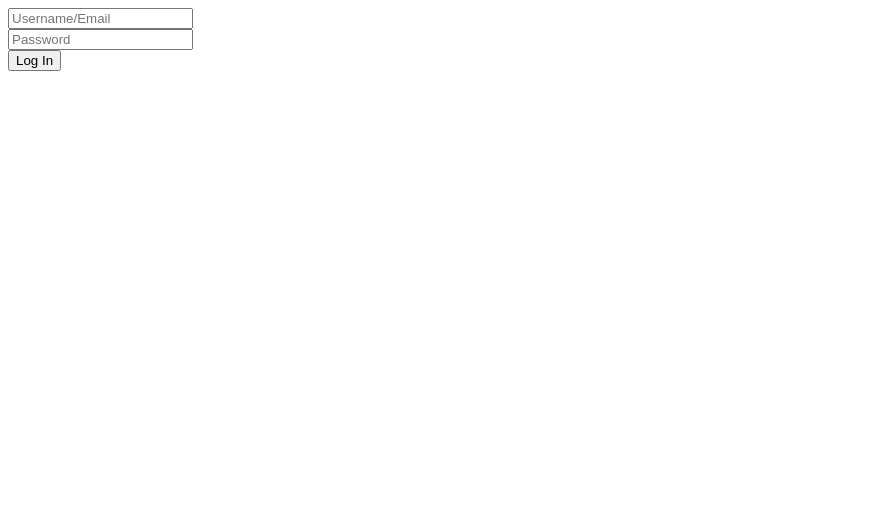
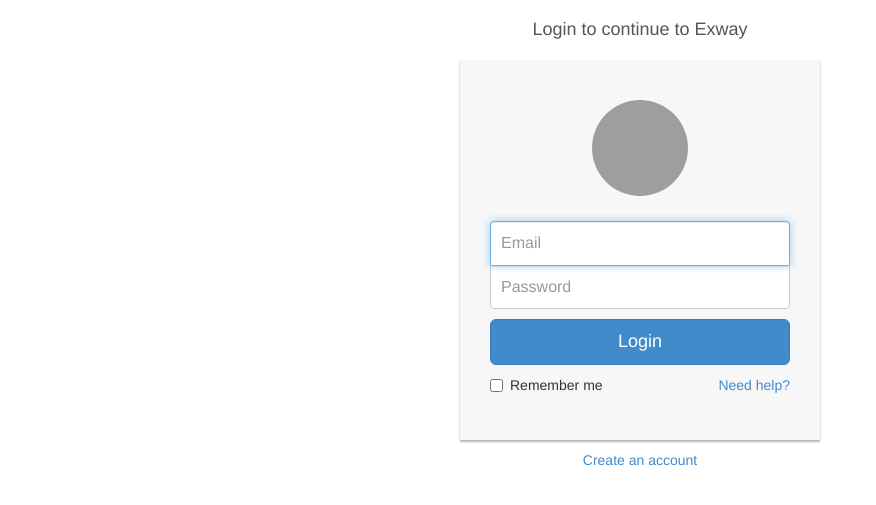
Before and after one commit to ivancrneto/exway, a Django app: template exway/auth/templates/login.html in a window 1280 px wide. Shown: the top 505 px of the page, without its empty margins (0-876 px from the left). Run offline with Django 3.2, Linux system fonts and the light colour scheme; the template is opened without the code that fills it, so the values that code supplies are empty; some libraries are stand-ins or nearby versions; grey boxes are pictures that could not be loaded.

Commit message:
improved login layout

```diff
--- a/exway/auth/templates/login.html
+++ b/exway/auth/templates/login.html
@@ -1,10 +1,34 @@
-<form action="{% url 'auth:login' %}" method="post">
-  {% csrf_token %}
-  <div class="form-group">
-    <input type="text" name="username" class="form-control" placeholder="Username/Email">
-  </div>
-  <div class="form-group">
-    <input type="password" name="password" class="form-control" placeholder="Password">
-  </div>
-  <button type="submit" value="submit" class="btn btn-default" name="login-submit">Log In</button>
-</form>
+{% extends "base.html" %}
+
+{% load staticfiles %}
+
+{% block extra_css %}
+  <link rel="stylesheet" type="text/css" href="{% static "css/login.css" %}">
+{% endblock extra_css %}
+
+{% block content %}
+<div class="container">
+    <div class="row">
+        <div class="col-sm-6 col-md-4 col-md-offset-4">
+            <h1 class="text-center login-title">Login to continue to Exway</h1>
+            <div class="account-wall">
+                <img class="profile-img" src="https://lh5.googleusercontent.com/-b0-k99FZlyE/AAAAAAAAAAI/AAAAAAAAAAA/eu7opA4byxI/photo.jpg?sz=120"
+                    alt="">
+                    <form class="form-signin" action="{% url 'auth:login' %}" method="post" novalidate>
+                      {% csrf_token %}
+                      <input type="text" name="email" class="form-control" placeholder="Email" required autofocus>
+                      <input type="password" name="password" class="form-control" placeholder="Password" required>
+                      <button class="btn btn-lg btn-primary btn-block" type="submit">
+                          Login</button>
+                      <label class="checkbox pull-left">
+                          <input type="checkbox" value="remember-me">
+                          Remember me
+                      </label>
+                      <a href="#" class="pull-right need-help">Need help? </a><span class="clearfix"></span>
+                </form>
+            </div>
+            <a href="#" class="text-center new-account">Create an account </a>
+        </div>
+    </div>
+</div>
+{% endblock content %}
--- /dev/null
+++ b/exway/static/css/login.css
@@ -0,0 +1,75 @@
+.form-signin
+{
+    max-width: 330px;
+    padding: 15px;
+    margin: 0 auto;
+}
+.form-signin .form-signin-heading, .form-signin .checkbox
+{
+    margin-bottom: 10px;
+}
+.form-signin .checkbox
+{
+    font-weight: normal;
+}
+.form-signin .form-control
+{
+    position: relative;
+    font-size: 16px;
+    height: auto;
+    padding: 10px;
+    -webkit-box-sizing: border-box;
+    -moz-box-sizing: border-box;
+    box-sizing: border-box;
+}
+.form-signin .form-control:focus
+{
+    z-index: 2;
+}
+.form-signin input[type="text"]
+{
+    margin-bottom: -1px;
+    border-bottom-left-radius: 0;
+    border-bottom-right-radius: 0;
+}
+.form-signin input[type="password"]
+{
+    margin-bottom: 10px;
+    border-top-left-radius: 0;
+    border-top-right-radius: 0;
+}
+.account-wall
+{
+    margin-top: 20px;
+    padding: 40px 0px 20px 0px;
+    background-color: #f7f7f7;
+    -moz-box-shadow: 0px 2px 2px rgba(0, 0, 0, 0.3);
+    -webkit-box-shadow: 0px 2px 2px rgba(0, 0, 0, 0.3);
+    box-shadow: 0px 2px 2px rgba(0, 0, 0, 0.3);
+}
+.login-title
+{
+    color: #555;
+    font-size: 18px;
+    font-weight: 400;
+    display: block;
+}
+.profile-img
+{
+    width: 96px;
+    height: 96px;
+    margin: 0 auto 10px;
+    display: block;
+    -moz-border-radius: 50%;
+    -webkit-border-radius: 50%;
+    border-radius: 50%;
+}
+.need-help
+{
+    margin-top: 10px;
+}
+.new-account
+{
+    display: block;
+    margin-top: 10px;
+}
```
